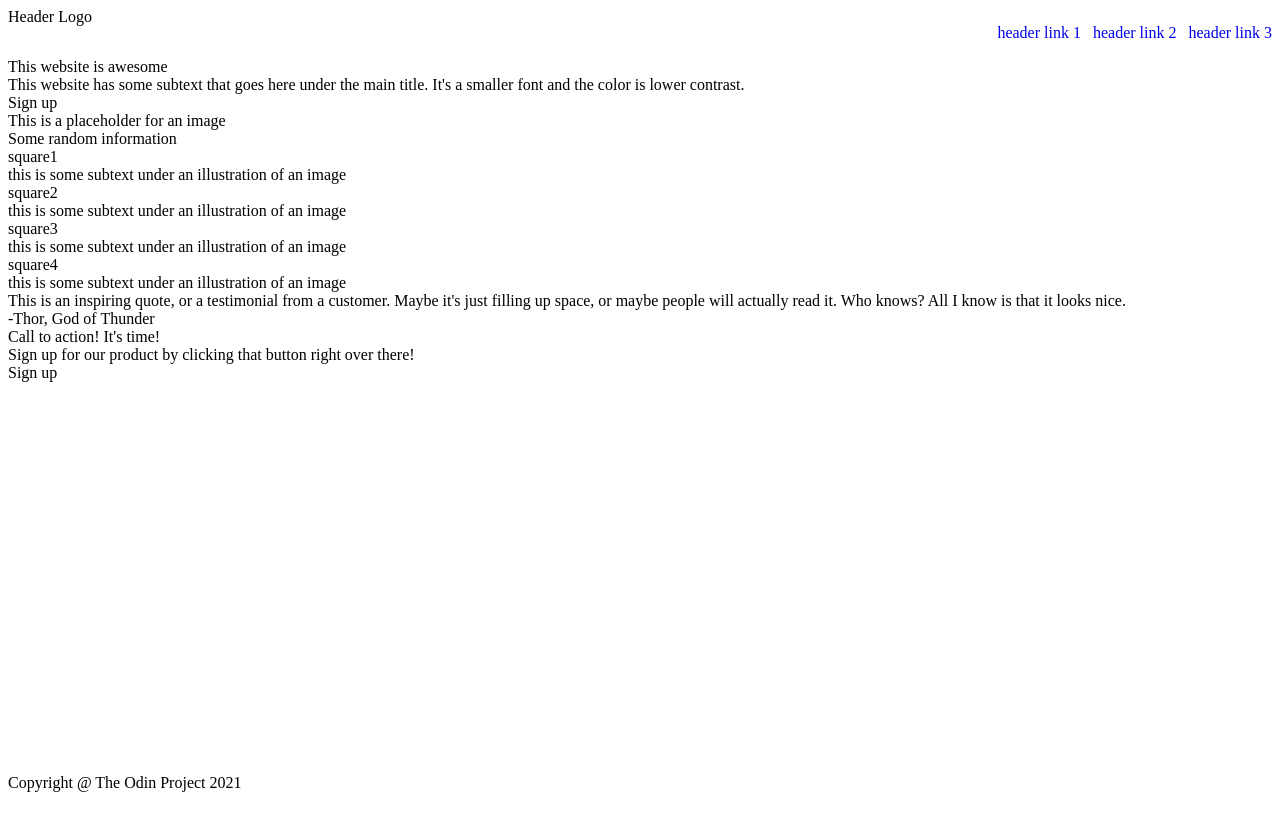
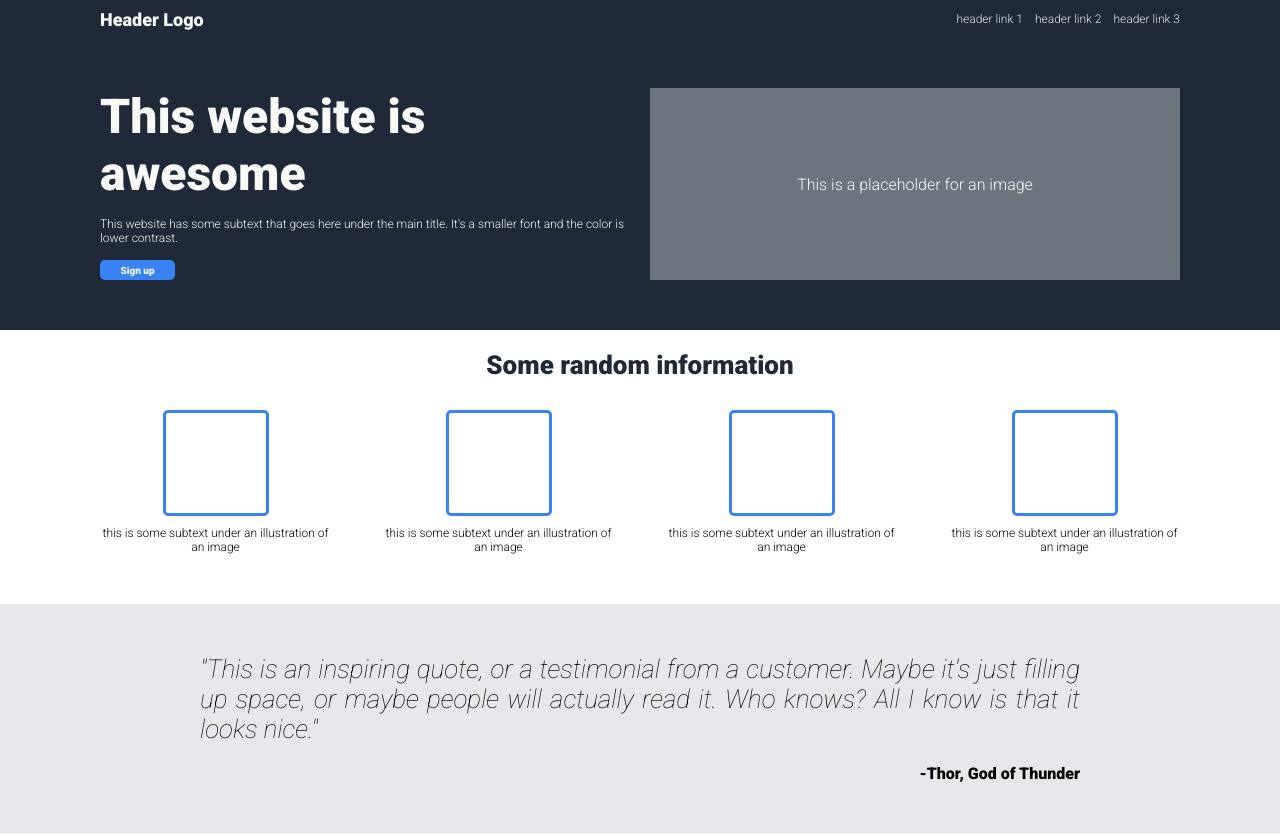
Before and after one commit to GuilhermeZardo1/odin-landingpage, a plain HTML site: page index.html in a window 1280 px wide. Shown: the top 836 px of the page. Before the commit the page ends 800 px from the top, so only its background shows below. Drawn offline with Linux system fonts and the light colour scheme.

Commit message:
versão final

```diff
--- a/index.html
+++ b/index.html
@@ -5,8 +5,14 @@
     <meta name="viewport" content="width=device-width, initial-scale=1.0">
     <title>Document</title>
     <link rel="stylesheet" href="style.css">
+    <link rel="preconnect" href="https://fonts.googleapis.com">
+    <link rel="preconnect" href="https://fonts.gstatic.com" crossorigin>
+    <link href="https://fonts.googleapis.com/css2?family=Roboto:ital,wght@0,300;0,900;1,100&display=swap" rel="stylesheet">
 </head>
+
+
 <body>
+
     <div class="header">
         <div class="header-text">Header Logo</div>
         <div class="header-links">
@@ -25,33 +31,33 @@
         </div>
         <div class="content-1-button">Sign up</div>
         </div>
-        <div class="image">This is a placeholder for an image</div>
+        <div class="content-1-image">This is a placeholder for an image</div>
     </div>
     <div class="information">
         <div class="information-text">Some random information</div>
         <div class="information-blocks">
             <div class="block1">
-                <div class="square">square1</div>
+                <div class="square"></div>
                 <div class="block-text">this is some subtext under an illustration of an image</div>
             </div>
             <div class="block2">
-                <div class="square">square2</div>
+                <div class="square"></div>
                 <div class="block-text">this is some subtext under an illustration of an image</div>
             </div>
             <div class="block3">
-                <div class="square">square3</div>
+                <div class="square"></div>
                 <div class="block-text">this is some subtext under an illustration of an image</div>
             </div>
             <div class="block4">
-                <div class="square">square4</div>
+                <div class="square"></div>
                 <div class="block-text">this is some subtext under an illustration of an image</div>
             </div>
         </div>
     </div>
     <div class="quote">
         <div class="quote-text1">
-            This is an inspiring quote, or a testimonial from a customer. Maybe it's just
-            filling up space, or maybe people will actually read it. Who knows? All I know is that it looks nice.
+            "This is an inspiring quote, or a testimonial from a customer. Maybe it's just
+            filling up space, or maybe people will actually read it. Who knows? All I know is that it looks nice."
         </div>
         <div class="quote-text2">
             -Thor, God of Thunder
@@ -66,8 +72,11 @@
             <div class="signup-button">Sign up</div>
         </div>
     </div>
+
     <div class="footer">
         <div class="footer-text">Copyright @ The Odin Project 2021</div>
     </div>
+
 </body>
+
 </html>
--- a/style.css
+++ b/style.css
@@ -1,26 +1,228 @@
-body, html{
+body{
     display: flex;
     flex-direction: column;
-    height: 100%;
+    height: 100vh;
+    margin:0;
+    font-family: Roboto;
+
+
+
 
 }
+
+
+.signup-block{
+
+    display: flex;
+    justify-content: center;
+    align-items: center;
+    margin: 50px 100px 50px 100px;
+    background-color:#3882f6;
+    border-radius: 5px;
+    gap: 50px;
+    padding: 20px;
+    color:#f9faf8;
+    font-size: 12px;
+
+
+
+}
+
+.footer{
+
+    display: flex;
+    align-items: center;
+    justify-content: center;
+}
+
+.footer-text{
+    padding: 10px;
+    color:#f9faf8;
+    font-size: 12px;
+}
+.signup-block-text-header{
+    font-weight: 600;
+}
+
+.signup-button{
+border-style: solid;
+
+  border-radius: 5px;
+  padding: 5px 20px 5px 20px;
+ border: 1px solid #f9faf8;
+
+
+}
+
+
+.information{
+    display: flex;
+    flex-direction: column;
+    align-items: center;
+    justify-content: center;
+
+}
+
+.information-text{
+    padding:20px;
+    color: #1f2937;
+    font-size: 26px;
+    font-weight: 900;
+
+}
+
+.information-blocks{
+    display: flex;
+    padding: 10px 100px 50px 100px;
+    gap: 52px;
+
+
+}
+
+.block-text{
+    font-size: 12px;
+    padding-top: 10px;
+    text-align: center;
+    max-width: 120spx;
+}
+
 
 .header{
     display: flex;
     justify-content: space-between;
+    background-color: #1f2937;
+    align-items: center;
+
+}
+
+.quote-text1{
+
+    padding: 50px 200px 20px 200px;
+    font-size: 26px;
+    font-style: italic;
+    font-weight: 100;
+    text-align: justify;
+
+
+}
+
+.quote-text2{
+
+    padding-left: 200px;
+    padding-right: 200px;
+    padding-bottom: 50px;
+    text-align: right;
+    font-weight: 600;
+
+
+}
+
+.square{
+
+  width: 100px;
+  height: 100px;
+  border-style: solid;
+  border-color: #3882f6;
+  border-radius: 5px;
+}
+
+.header-text{
+    color:#f9faf8;
+    font-size: 18px;
+    font-weight:900;
+    padding-left: 100px;
+
+
 }
 
 .ul-header{
     display: flex;
     gap:12px;
     list-style: none;
+    padding-right: 100px;
+    font-size: 12px;
 
 }
 
+.signup-block{
+    display: flex;
+}
+
 .footer{
-    margin-top: auto;
+    margin-top:auto;
+    background-color: #1f2937;
+
 }
 
 a{
     text-decoration: none;
+    color:#e5e7eb;
 }
+
+.content-1{
+    background-color: #1f2937;
+    color:#f9faf8;
+    display: flex;
+    padding: 50px 100px 50px 100px;
+    gap: 20px;
+
+}
+
+.content-1-text-2{
+    font-size: 12px;
+
+}
+
+.content-1-text-1{
+    font-size: 48px ;
+    font-weight: 900;
+}
+
+.content-1-texts{
+    flex:1;
+    display: flex;
+    flex-direction: column;
+    gap: 15px;
+
+
+}
+
+.content-1-image{
+    flex:1;
+    display: flex;
+    align-items: center;
+    justify-content: center;
+    background-color: #6D747D;
+}
+
+
+
+.content-1-button{
+    font-size: 10px;
+    font-weight: 600;
+    background-color: #3882f6;
+    display: flex;
+    justify-content: center;
+    align-items: center;
+    border-radius: 5px;
+    width: 75px;
+    height: 20px;
+
+}
+
+.quote{
+    background-color:#e5e7eb;
+
+}
+
+
+
+
+.block1, .block2, .block3, .block4{
+    display: flex;
+    justify-content: center;
+    align-items: center;
+    flex-direction: column;
+
+
+}
```
